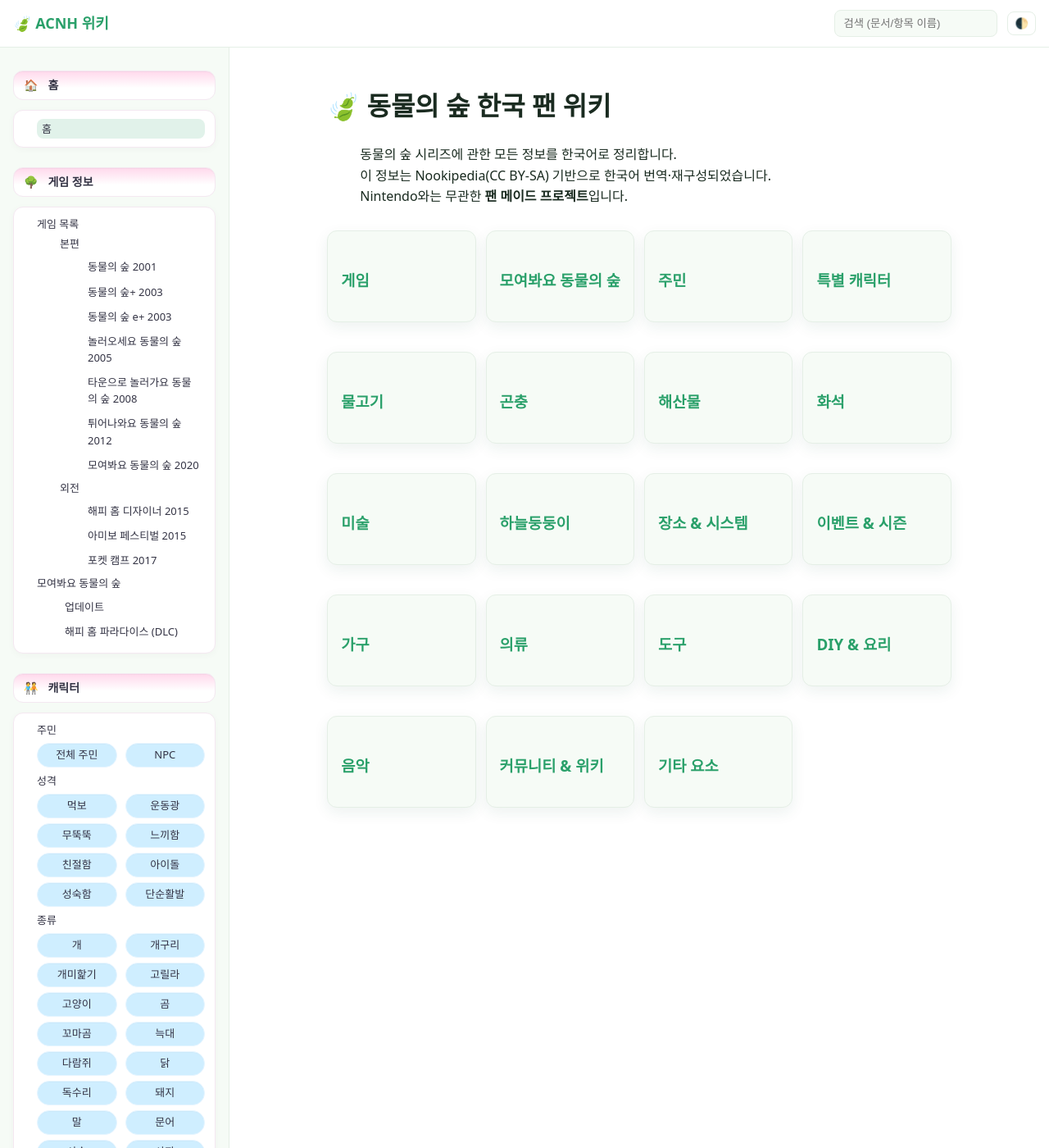
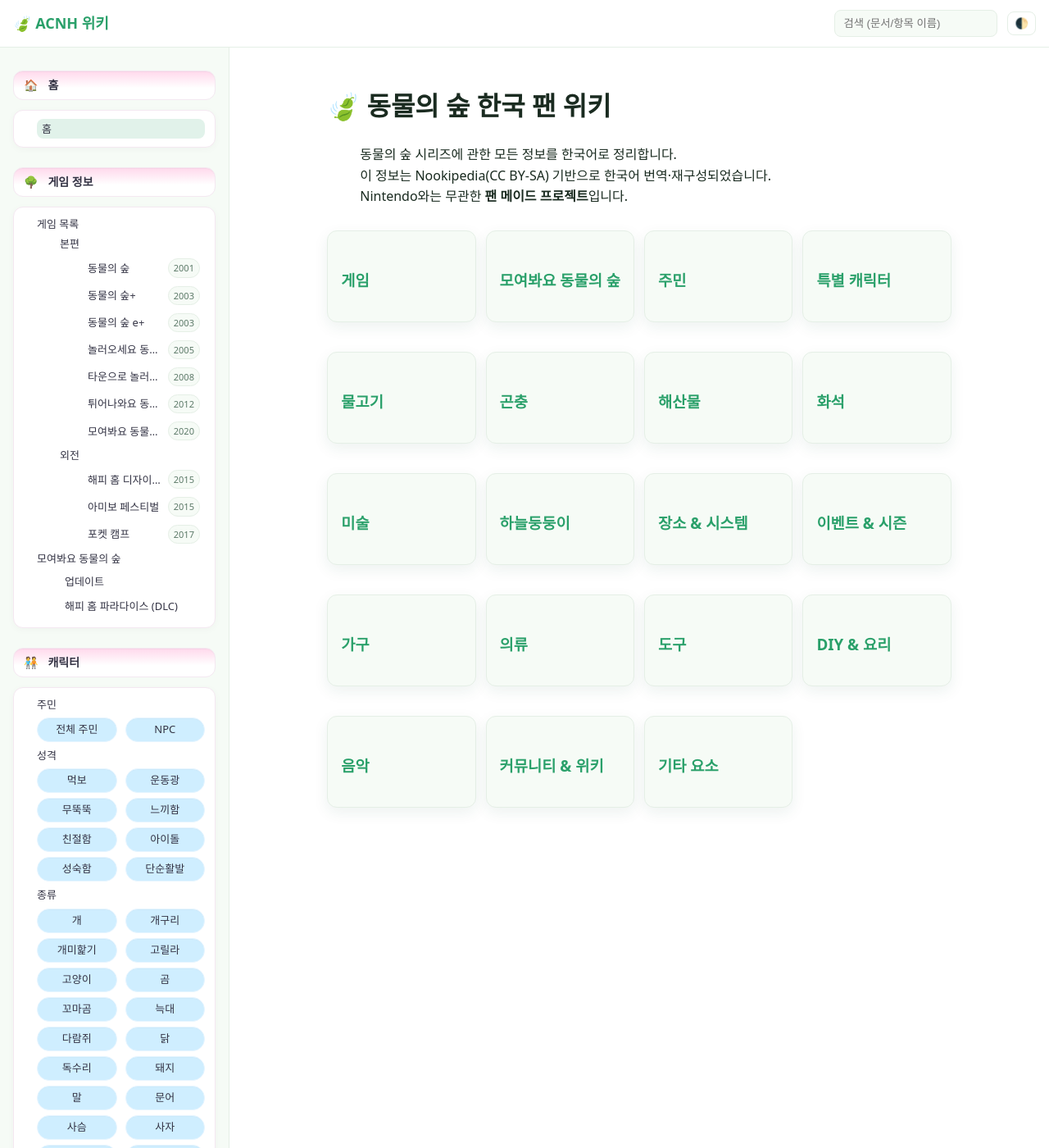
Before and after one commit to cute-bite/animal-crossing, a Jekyll site: the page built from index.md, in a window 1280 px wide and 1400 px high. Shown: the whole window at 82% size. Built offline with Jekyll 4.4.1, drawn with Linux system fonts in a browser that asks for light colours.

Commit message:
Add files via upload

```diff
--- a/assets/css/theme.css
+++ b/assets/css/theme.css
@@ -567,3 +567,12 @@
   /* 메뉴 열렸을 때 페이지 스크롤 잠금(선택) */
   body.menu-open{ overflow: hidden; }
 }
+
+/* 제목/년도 좌우 정렬 */
+.sidebar .game-list a{ display:flex; align-items:center; justify-content:space-between; gap:8px; }
+.sidebar .g-title{ overflow:hidden; text-overflow:ellipsis; white-space:nowrap; }
+.sidebar .g-year{
+  font-size:.85em;
+  padding:2px 6px; border:1px solid var(--border);
+  border-radius:999px; color:var(--muted); background:var(--surface);
+}
```
